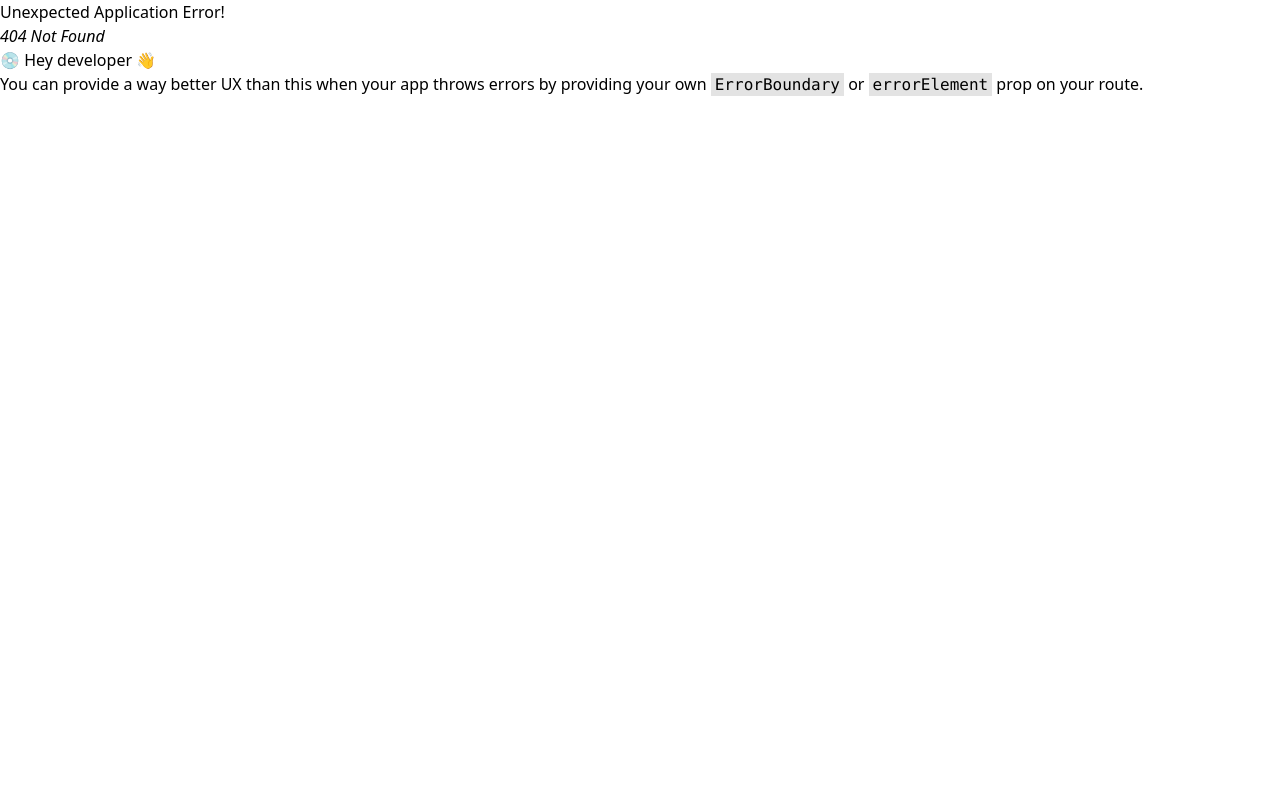
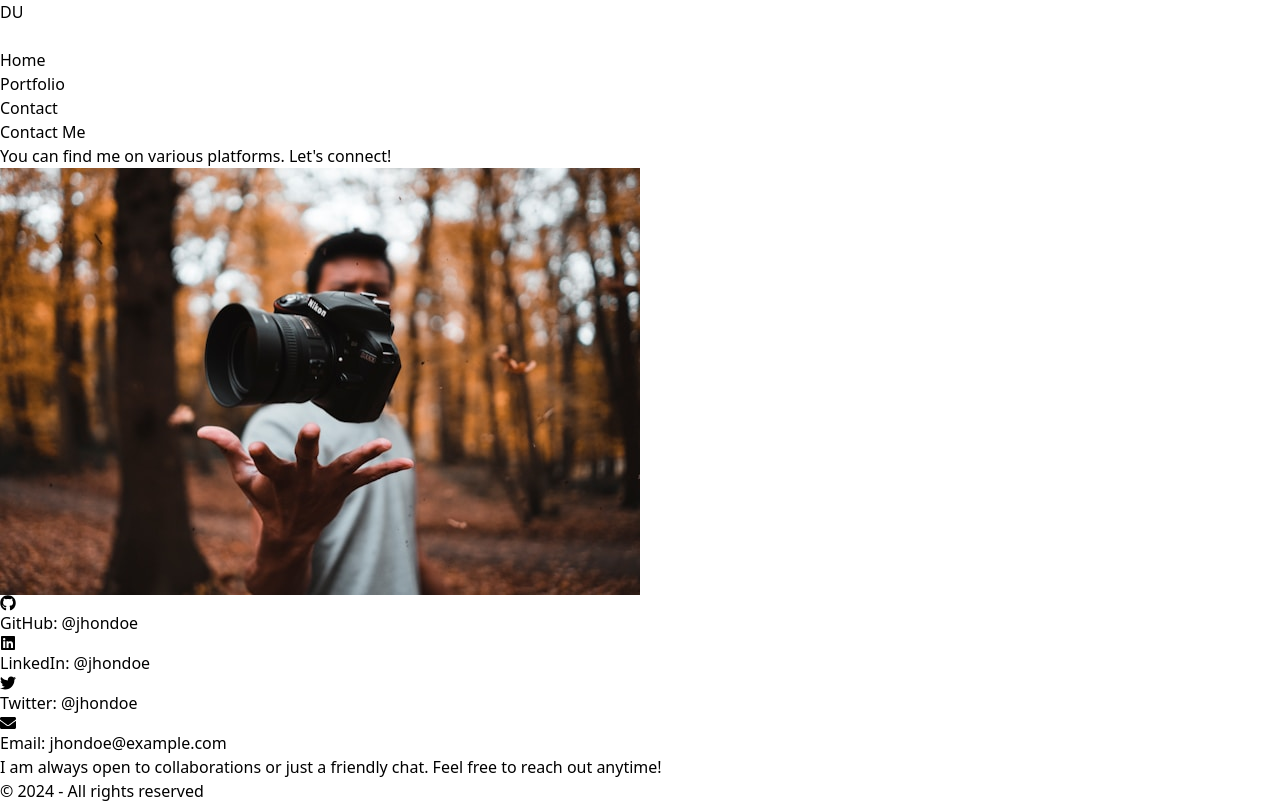
Before and after one commit to imdevedugame/webbelajar-front-end, a React (Vite) app: page /contact in a window 1280 px wide. Before the commit this address had no page. Built offline with nearby package versions, Linux system fonts and the light colour scheme.

Commit message:
feat: add contact page and install react-icons

```diff
--- a/package.json
+++ b/package.json
@@ -12,6 +12,7 @@
   "dependencies": {
     "react": "^18.3.1",
     "react-dom": "^18.3.1",
+    "react-icons": "^5.3.0",
     "react-router-dom": "^6.28.0"
   },
   "devDependencies": {
--- /dev/null
+++ b/src/components/ContactItems.jsx
@@ -0,0 +1,24 @@
+import { FaGithub, FaLinkedin, FaTwitter, FaEnvelope } from "react-icons/fa";
+
+const icons = {
+  github: <FaGithub className="text-2xl sm:text-3xl text-gray-700" />,
+  linkedin: <FaLinkedin className="text-2xl sm:text-3xl text-blue-600" />,
+  twitter: <FaTwitter className="text-2xl sm:text-3xl text-blue-500" />,
+  envelope: <FaEnvelope className="text-2xl sm:text-3xl text-red-500" />,
+};
+
+export default function ContactItems({ icon, link, label, username }) {
+  return (
+    <li className="flex items-center space-x-4">
+      {icons[icon]}
+      <a
+        href={link}
+        className="text-base sm:text-xl font-medium text-gray-800 hover:underline"
+        target="_blank"
+        rel="noopener noreferrer"
+      >
+        {label}: {username}
+      </a>
+    </li>
+  );
+}
--- /dev/null
+++ b/src/components/ContactSection.jsx
@@ -0,0 +1,77 @@
+import ProfilePic from "../assets/hero-img.jpg";
+import ContactItems from "../components/ContactItems";
+
+const contactData = [
+    {
+        id: 1,
+        icon: "github",
+        link: "https://github.com/jhondoe",
+        label: "GitHub",
+        username: "@jhondoe",
+    },
+    {
+        id: 2,
+        icon: "linkedin",
+        link: "https://linkedin.com/in/jhondoe",
+        label: "LinkedIn",
+        username: "@jhondoe",
+    },
+    {
+        id: 3,
+        icon: "twitter",
+        link: "https://twitter.com/jhondoe",
+        label: "Twitter",
+        username: "@jhondoe",
+    },
+    {
+        id: 4,
+        icon: "envelope",
+        link: "mailto:jhondoe@example.com",
+        label: "Email",
+        username: "jhondoe@example.com",
+    },
+];
+
+export default function ContactSection() {
+    return (
+        <section className="font-serif py-20 px-4 sm:px-6 lg:px-8 text-gray-800">
+            {/* Title */}
+            <div className="text-center">
+                <h1 className="text-4xl sm:text-5xl font-bold">Contact Me</h1>
+                <p className="text-base sm:text-lg mt-2">
+                You can find me on various platforms. Let's connect!
+                </p>
+            </div>
+
+            {/* Profile Picture */}
+            <div className="mt-8 flex justify-center">
+                <div className="w-32 sm:w-40 h-32 sm:h-40 rounded-full overflow-hidden shadow-lg">
+                <img src={ProfilePic} alt="Your Name" className="w-full h-full object-cover" />
+                </div>
+            </div>
+
+            {/* Contact Info */}
+            <div className="mt-12 max-w-3xl mx-auto">
+                <ul className="space-y-6 sm:space-y-8">
+                {contactData.map((contact) => (
+                    <ContactItems
+                    key={contact.id}
+                    icon={contact.icon}
+                    link={contact.link}
+                    label={contact.label}
+                    username={contact.username}
+                    />
+                ))}
+                </ul>
+            </div>
+
+            {/* Info */}
+            <div className="text-center mt-12 sm:mt-16">
+                <p className="text-base sm:text-lg">
+                I am always open to collaborations or just a friendly chat. Feel free to
+                reach out anytime!
+                </p>
+            </div>
+        </section>
+    )
+}
--- a/src/components/Navbar.jsx
+++ b/src/components/Navbar.jsx
@@ -41,7 +41,7 @@ function Menu({ isOpen }) {
           <a href="#">Portfolio</a>
         </li>
         <li>
-          <a href="#">Contact</a>
+          <a href="/contact">Contact</a>
         </li>
       </ul>
     </div>
--- a/src/main.jsx
+++ b/src/main.jsx
@@ -4,11 +4,16 @@ import "./index.css";
 import { createBrowserRouter, RouterProvider } from "react-router-dom";
 
 import Root from "./routes/Root";
+import Contact from "./routes/Contact";
 
 const router = createBrowserRouter([
   {
     path: "/",
     element: <Root />,
+  },
+  {
+    path: "/contact",
+    element: <Contact />,
   },
 ]);
 
--- /dev/null
+++ b/src/routes/Contact.jsx
@@ -0,0 +1,13 @@
+import Navbar from "../components/Navbar";
+import ContactSection from "../components/ContactSection";
+import Footer from "../components/Footer";
+
+export default function Contact() {
+    return (
+        <>
+            <Navbar/>
+            <ContactSection />
+            <Footer />
+        </>
+    )
+}
```
Also changed, not shown: 1 other file (tests, documents, lock files or other folders).
